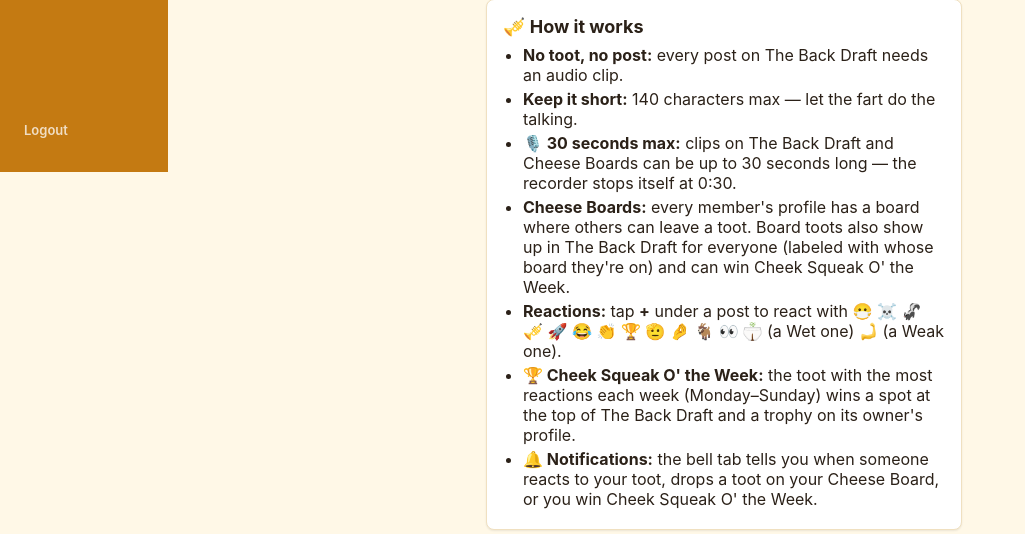
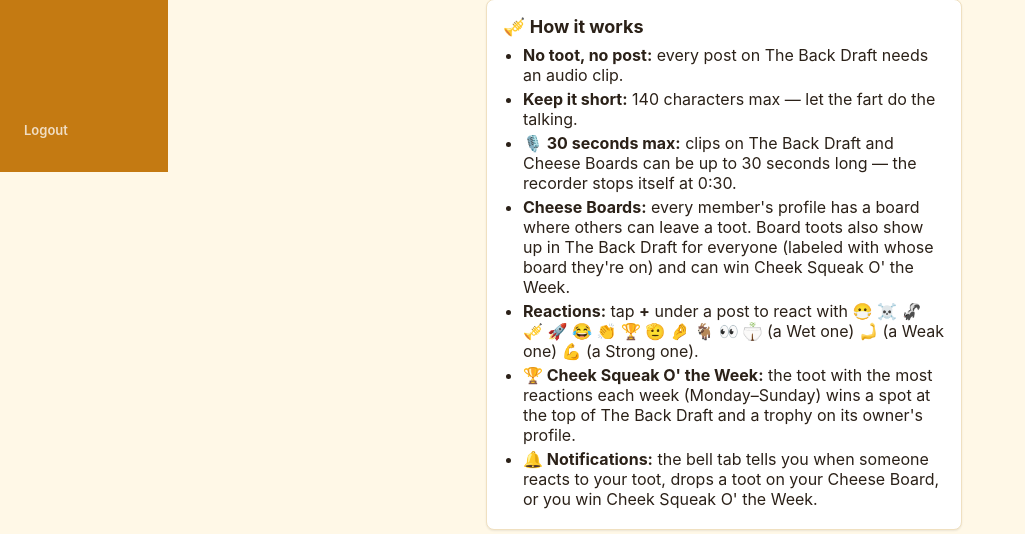
Before and after one commit to jason85alexander-arch/cupocheese, a Flask app: page /welcome in a window 1280 px wide. Shown: the part 628-1162 px from the top of the page, without its empty margins (0-1025 px from the left). Run offline with Flask 3, Linux system fonts and the light colour scheme; the visitor is signed in with stand-in values (Sample User, id 1); data comes from the database, SQL or seed files in the repository; data that the repository does not hold is empty.

Commit message:
Add 💪 Strong one reaction (after Weak one); sw cache coc-v7

```diff
--- a/app.py
+++ b/app.py
@@ -588,10 +588,12 @@ def _init_db_locked(db):
         """)
         db.commit()  # schema ready
 
-REACTION_EMOJIS = ["😷", "☠️", "🦨", "🎺", "🚀", "😂", "👏", "🏆", "🫡", "🤌", "🐐", "👀", "wet_one", "weak_one"]
+REACTION_EMOJIS = ["😷", "☠️", "🦨", "🎺", "🚀", "😂", "👏", "🏆", "🫡", "🤌", "🐐", "👀", "wet_one", "weak_one", "💪"]
 # Custom image reactions: stored key -> (label, static image path). Rendered as <img> via rx_glyph.
 CUSTOM_REACTIONS = {"wet_one": ("Wet one", "rx/wet_one-v1-64.png"),
                     "weak_one": ("Weak one", "rx/weak_one-v1-64.png")}
+# Plain-emoji reactions with a friendly hover label.
+EMOJI_LABELS = {"💪": "Strong one"}
 REACTION_TARGETS = {"post": "posts", "board": "board_posts"}
 
 
@@ -2358,7 +2360,7 @@ def rx_glyph(key):
 
 def rx_label(key):
     custom = CUSTOM_REACTIONS.get(key)
-    return custom[0] if custom else (key or "")
+    return custom[0] if custom else EMOJI_LABELS.get(key, key or "")
 
 
 app.jinja_env.globals["rx_glyph"] = rx_glyph
--- a/static/sw.js
+++ b/static/sw.js
@@ -1,6 +1,6 @@
 /* Cup O' Cheese service worker: caches static assets + an offline page only.
    Pages are network-first and never stored; audio, avatars, and POSTs pass straight through. */
-const VERSION = "coc-v6";
+const VERSION = "coc-v7";
 const STATIC_CACHE = VERSION + "-static";
 const PRECACHE = [
   "/offline",
--- a/templates/welcome.html
+++ b/templates/welcome.html
@@ -39,7 +39,7 @@
     <li><strong>Keep it short:</strong> {{ post_max }} characters max — let the fart do the talking.</li>
     <li><strong>🎙️ 30 seconds max:</strong> clips on The Back Draft and Cheese Boards can be up to 30 seconds long — the recorder stops itself at 0:30.</li>
     <li><strong>Cheese Boards:</strong> every member's profile has a board where others can leave a toot. Board toots also show up in The Back Draft for everyone (labeled with whose board they're on) and can win Cheek Squeak O' the Week.</li>
-    <li><strong>Reactions:</strong> tap <strong>+</strong> under a post to react with 😷 ☠️ 🦨 🎺 🚀 😂 👏 🏆 🫡 🤌 🐐 👀 {{ rx_glyph('wet_one') }} (a Wet one) {{ rx_glyph('weak_one') }} (a Weak one).</li>
+    <li><strong>Reactions:</strong> tap <strong>+</strong> under a post to react with 😷 ☠️ 🦨 🎺 🚀 😂 👏 🏆 🫡 🤌 🐐 👀 {{ rx_glyph('wet_one') }} (a Wet one) {{ rx_glyph('weak_one') }} (a Weak one) 💪 (a Strong one).</li>
     <li><strong>🏆 Cheek Squeak O' the Week:</strong> the toot with the most reactions each week (Monday–Sunday) wins a spot at the top of The Back Draft and a trophy on its owner's profile.</li>
     <li><strong>🔔 Notifications:</strong> the bell tab tells you when someone reacts to your toot, drops a toot on your Cheese Board, or you win Cheek Squeak O' the Week.</li>
 </ul>
```
